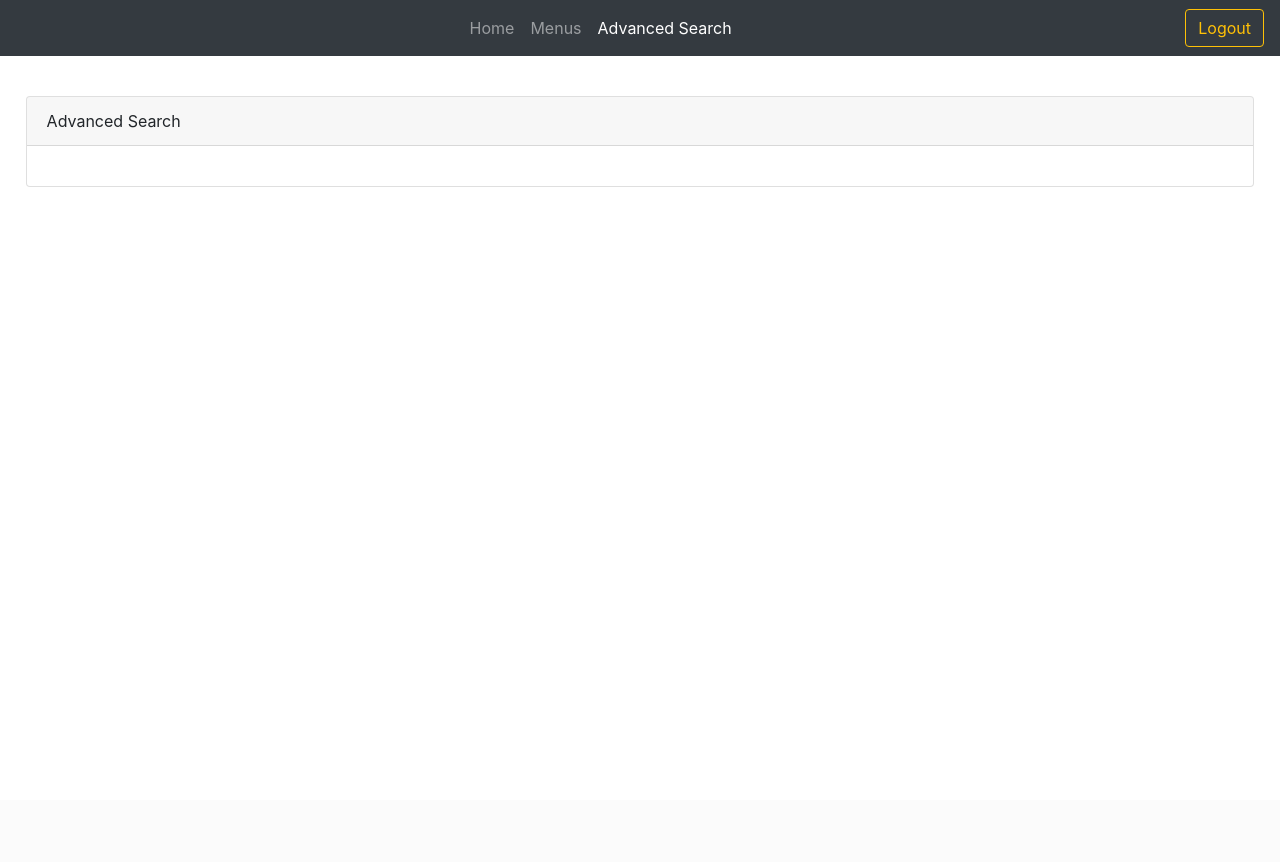
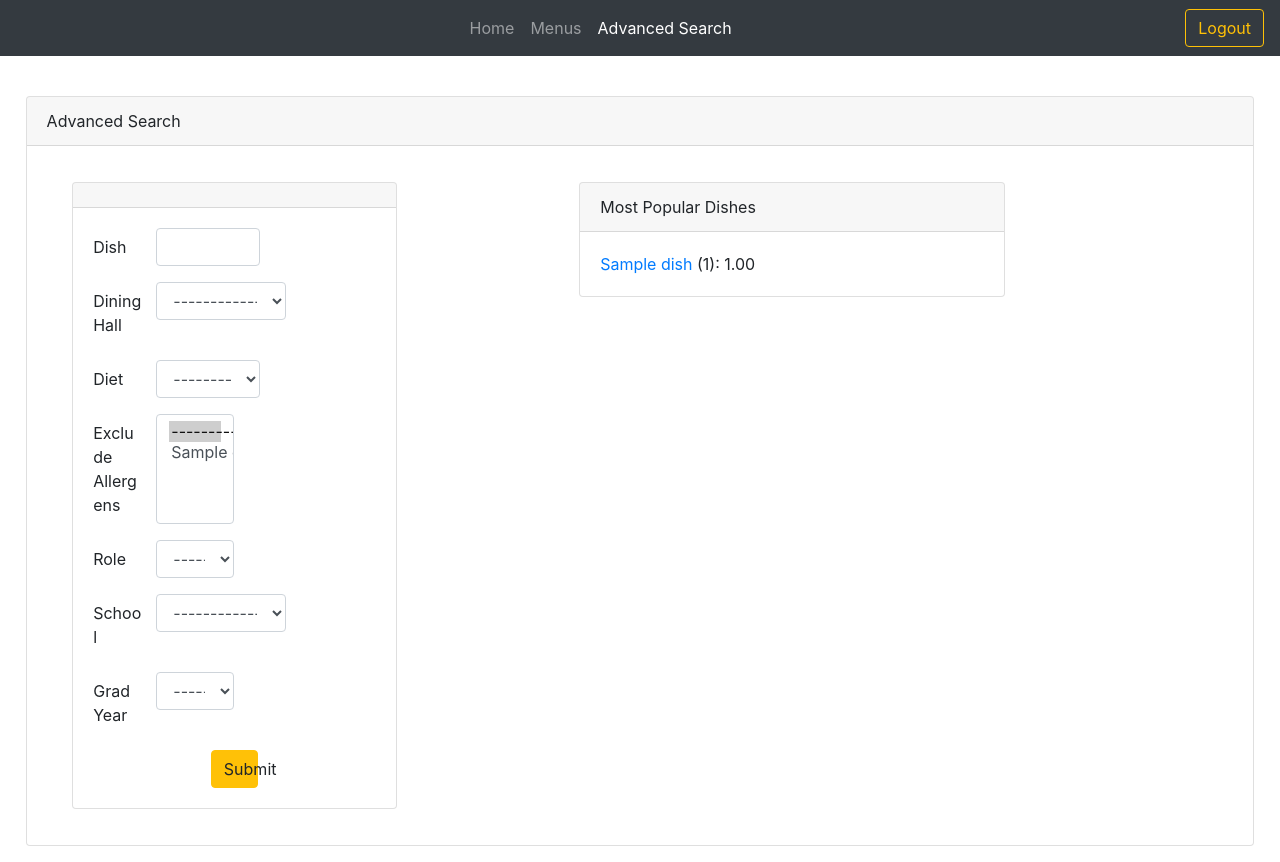
Before and after one commit to NolanJMcCafferty/5CBites, a Django app: page /advanced_search in a window 1280 px wide. Before the commit the page ends 187 px from the top, so only its background shows below. Run offline with Django 3.2, Linux system fonts and the light colour scheme; tables that the repository leaves empty hold one stand-in row (values such as "Sample post"); some libraries are stand-ins or nearby versions.

Commit message:
add inital advanced search functionality

```diff
--- a/main_app/models.py
+++ b/main_app/models.py
@@ -73,7 +73,6 @@ class MenuItem(models.Model):
 
     class Meta:
         managed = True
-        unique_together = (("dish", "meal"),)
         db_table = 'MenuItem'
 
 
--- a/main_app/static/css/advanced_search.css
+++ b/main_app/static/css/advanced_search.css
@@ -0,0 +1,3 @@
+select {
+    text-align-last: center;
+}
--- a/main_app/templates/advanced_search.html
+++ b/main_app/templates/advanced_search.html
@@ -6,7 +6,108 @@
 {% block content %}
     <div class="card">
         <div class="card-header">Advanced Search</div>
-        <div class="card-body">
+        <div class="card-body row">
+            <div class="params-container col-md-4">
+                <div class="card">
+                    <div class="card-header"></div>
+                    <div class="card-body">
+                        <form id="search-form" method="post">
+
+                            <div class="form-group row">
+                                <label class="col-form-label col-md-3" for="dish_name">Dish</label>
+                                <input type="text" class="form-control  col-md-4" name="dish_name" id="dish_name">
+                            </div>
+
+                            <div class="form-group row">
+                                <label class="col-form-label col-md-3" for="dining_hall">Dining Hall</label>
+                                <select class="form-control  col-md-5" name="dining_hall" id="dining_hall">
+                                    <option value="any">--------------</option>
+                                    {% for dining_hall in dining_halls %}
+                                        <option value="{{ dining_hall.name }}">{{ dining_hall.name|title }}</option>
+                                    {% endfor %}
+                                </select>
+                            </div>
+
+                            <div class="form-group row">
+                                <label class="col-form-label col-md-3" for="diet">Diet</label>
+                                <select class="form-control  col-md-4" name="diet" id="diet">
+                                    <option value="any">-----------</option>
+                                    {% for diet in diets %}
+                                        <option value="{{ diet.name }}">{{ diet.name }}</option>
+                                    {% endfor %}
+                                </select>
+                            </div>
+
+                            <div class="form-group row">
+                                <label class="col-form-label col-md-3" for="allergens">Exclude Allergens</label>
+                                <select multiple class="form-control  col-md-3" name="allergens" id="allergens">
+                                    <option selected value="any">-----------</option>
+                                    {% for allergen in allergens %}
+                                        <option value="{{ allergen.name }}">{{ allergen.name }}</option>
+                                    {% endfor %}
+                                </select>
+                            </div>
+
+                            <div class="form-group row">
+                                <label class="col-form-label col-md-3" for="role-select">Role</label>
+                                <select class="form-control  col-md-3" name="role" id="role-select">
+                                    <option value="any">--------</option>
+                                    <option value="student">Student</option>
+                                    <option value="faculty">Faculty</option>
+                                    <option value="staff">Staff</option>
+                                    <option value="other">Other</option>
+                                </select>
+                            </div>
+
+                            <div class="form-group row">
+                                <label class="col-form-label col-md-3" for="school">School</label>
+                                <select class="form-control col-md-5" name="school" id="school">
+                                    <option value="any">--------------</option>
+                                    <option value="Pomona">Pomona</option>
+                                    <option value="Pitzer">Pitzer</option>
+                                    <option value="Claremont McKenna">Claremont McKenna</option>
+                                    <option value="Harvey Mudd">Harvey Mudd</option>
+                                    <option value="Scripps">Scripps</option>
+                                    <option value="NA">None</option>
+                                </select>
+                            </div>
+
+                            <div class="form-group row">
+                                <label class="col-form-label col-md-3" for="grad-year-select">Grad Year</label>
+                                <select class="form-control col-md-3" name="grad_year" id="grad-year-select">
+                                    <option value="any">-------</option>
+                                    <option value="2020">2020</option>
+                                    <option value="2021">2021</option>
+                                    <option value="2022">2022</option>
+                                    <option value="2023">2023</option>
+                                    <option value="2024">2024</option>
+                                </select>
+                            </div>
+
+                            <button class="btn btn-warning col-md-2 offset-md-5" type="submit">Submit</button>
+                            {% csrf_token %}
+                        </form>
+                    </div>
+                </div>
+            </div>
+
+            <div class="col-md-5 offset-md-1">
+                <div class="card">
+                    <div class="card-header">Most Popular Dishes</div>
+                    <div class="card-body">
+                        {% for result in results %}
+                            <div class="result">
+                                <a href="{% url 'dish' result.id %}">{{ result.name }}</a>
+                                ({{ result.dining_hall_id|title }}): {{ result.avg_rating|floatformat:2 }}
+                            </div>
+                        {% endfor %}
+
+                        {% if not results %}
+                            <div>No dishes found with these search parameters.</div>
+                        {% endif %}
+                    </div>
+                </div>
+            </div>
 
         </div>
     </div>
--- a/main_app/views/advanced_search_views.py
+++ b/main_app/views/advanced_search_views.py
@@ -1,6 +1,80 @@
+import pandas as pd
 from django.shortcuts import render
+from main_app.models import Dish, Rating
+from django.db.models import Avg
+from main_app.views.views_utils import get_dining_halls, get_diets, get_allergens
+from main_app.views.views_constants import num_results
 
 
 def advanced_search_view(request):
+    response = {
+        'dining_halls': get_dining_halls(),
+        'diets': get_diets(),
+        'allergens': get_allergens(),
+        'results': get_most_popular_results(request),
+    }
 
-    return render(request, 'advanced_search.html', {})
+    return render(request, 'advanced_search.html', response)
+
+
+def get_search_results(request):
+    results = Dish.objects.all()
+
+    if request.method == "POST":
+        if request.POST['dining_hall'] != 'any':
+            results = results.filter(dining_hall=request.POST['dining_hall'])
+
+        if request.POST['dish_name']:
+            results = results.filter(name=request.POST['dish_name'])
+
+        if request.POST['diet'] != 'any':
+            results = results.filter(dietaryrestrictionsofdish__dietary_restriction__name=request.POST['diet'])
+
+        if request.POST.getlist('allergens') != ['any']:
+
+            results = results.exclude(
+                dietaryrestrictionsofdish__dietary_restriction__name__in=request.POST.getlist('allergens')
+            )
+
+    return pd.DataFrame(results.values())
+
+
+def get_most_popular_results(request):
+    result_rows = get_search_results(request)
+    avg_dish_ratings = get_avg_dish_ratings(request)
+
+    if result_rows.empty or avg_dish_ratings.empty:
+        results = []
+    else:
+        results = pd.merge(
+            result_rows,
+            avg_dish_ratings,
+            left_on='id',
+            right_on='dish_id',
+        ).sort_values(
+            'avg_rating',
+            ascending=False
+        ).head(num_results).to_dict('records')
+
+    return results
+
+
+def get_avg_dish_ratings(request):
+    avg_ratings = Rating.objects.filter(dish__isnull=False)
+
+    if request.method == "POST":
+
+        if request.POST['role'] != 'any':
+            avg_ratings = avg_ratings.filter(user__role=request.POST['role'])
+
+        if request.POST['school'] != 'any':
+            avg_ratings = avg_ratings.filter(user__school=request.POST['school'])
+
+        if request.POST['grad_year'] != 'any':
+            avg_ratings = avg_ratings.filter(user__grad_year=request.POST['grad_year'])
+
+    return pd.DataFrame(
+        avg_ratings.values('dish_id')
+        .annotate(avg_rating=Avg('forks'))
+        .order_by('-avg_rating')
+    )
--- /dev/null
+++ b/main_app/views/views_constants.py
@@ -0,0 +1 @@
+num_results = 5
--- /dev/null
+++ b/main_app/views/views_utils.py
@@ -0,0 +1,28 @@
+from main_app.models import DiningHall, DietaryRestrictions
+
+
+def get_dining_halls():
+    return (
+        DiningHall
+        .objects
+        .all()
+        .distinct()
+    )
+
+
+def get_diets():
+    return (
+        DietaryRestrictions
+        .objects
+        .filter(name__startswith='is')
+        .distinct()
+    )
+
+
+def get_allergens():
+    return (
+        DietaryRestrictions
+        .objects
+        .exclude(name__startswith='is')
+        .distinct()
+    )
--- a/requirements.txt
+++ b/requirements.txt
@@ -8,3 +8,4 @@ lxml~=4.4.2
 keyring~=10.6.0
 urllib3~=1.25.7
 setuptools~=42.0.2
+pandas~=0.25.3
```
Also changed, not shown: main_app/migrations/0003_auto_20200420_2306.py (added).
